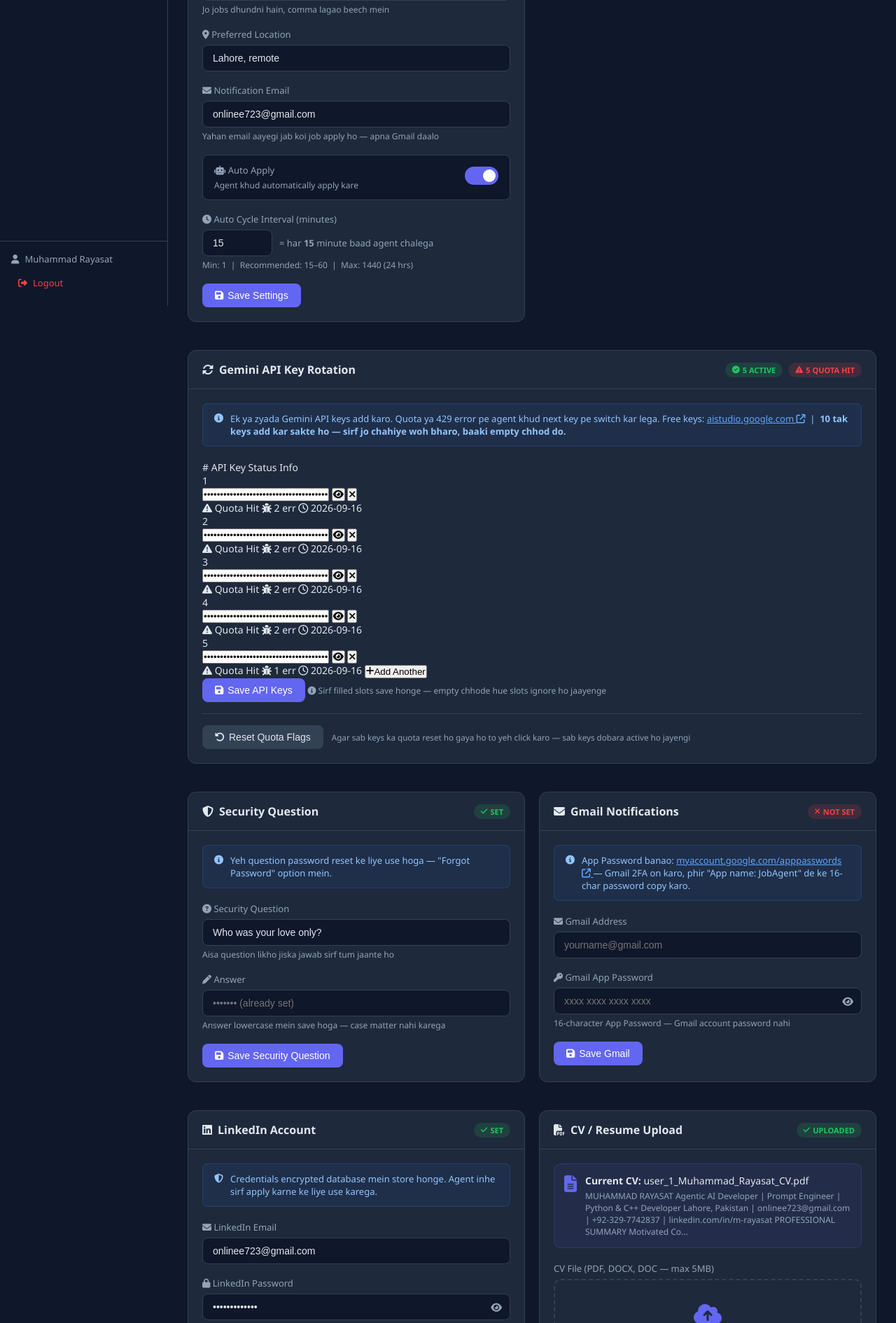
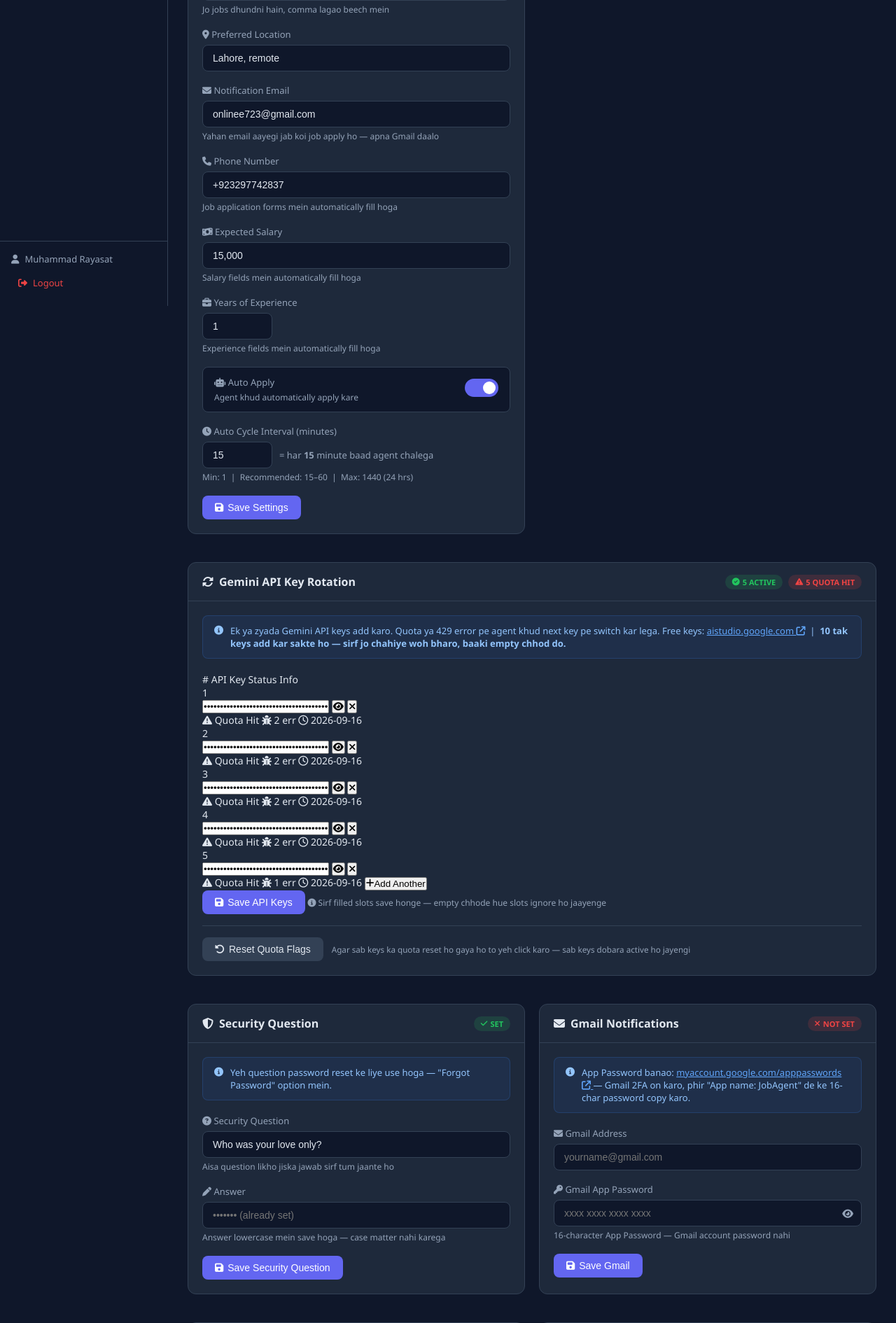
Before and after one commit to MuhammadRayasat/Job_Apply_Agent, a Flask app: page /setup in a window 1280 px wide. Shown: the part 363-2253 px from the top of the page at 70% size. Run offline with Flask 3, Linux system fonts and the light colour scheme; a user stored in the database is signed in; data comes from the database, SQL or seed files in the repository; both versions use the stored data as it was after the commit.

Commit message:
Added number and salary, experience

```diff
--- a/app.py
+++ b/app.py
@@ -271,6 +271,11 @@ def setup():
             notify_email = request.form.get("notify_email", "").strip().lower()
             auto_apply   = 1 if request.form.get("auto_apply") else 0
 
+            # Personal info fields
+            phone_number     = request.form.get("phone_number", "").strip()
+            expected_salary  = request.form.get("expected_salary", "").strip()
+            years_experience = request.form.get("years_experience", "").strip()
+
             # Auto cycle interval — .env file update karo
             cycle_minutes = request.form.get("cycle_minutes", "15").strip()
             try:
@@ -294,8 +299,9 @@ def setup():
                 pass
 
             db.execute(
-                "UPDATE users SET gemini_api_key=?, job_titles=?, location=?, notify_email=?, auto_apply=? WHERE id=?",
-                (api_key, job_titles, location, notify_email, auto_apply, session["user_id"])
+                "UPDATE users SET gemini_api_key=?, job_titles=?, location=?, notify_email=?, auto_apply=?, phone_number=?, expected_salary=?, years_experience=? WHERE id=?",
+                (api_key, job_titles, location, notify_email, auto_apply,
+                 phone_number, expected_salary, years_experience, session["user_id"])
             )
             db.commit()
             flash("Settings save ho gayi!", "success")
--- a/modules/database.py
+++ b/modules/database.py
@@ -91,6 +91,9 @@ def _migrate_db():
         "linkedin_password":  "ALTER TABLE users ADD COLUMN linkedin_password TEXT",
         "security_question":  "ALTER TABLE users ADD COLUMN security_question TEXT",
         "security_answer":    "ALTER TABLE users ADD COLUMN security_answer TEXT",
+        "phone_number":       "ALTER TABLE users ADD COLUMN phone_number TEXT",
+        "expected_salary":    "ALTER TABLE users ADD COLUMN expected_salary TEXT",
+        "years_experience":   "ALTER TABLE users ADD COLUMN years_experience TEXT",
     }
 
     for col, sql in migrations.items():
--- a/templates/setup.html
+++ b/templates/setup.html
@@ -54,6 +54,28 @@
                  value="{{ user.notify_email or '' }}"
                  placeholder="notifications@gmail.com" />
           <small>Yahan email aayegi jab koi job apply ho — apna Gmail daalo</small>
+        </div>
+        <div class="form-group">
+          <label><i class="fa-solid fa-phone"></i> Phone Number</label>
+          <input type="tel" name="phone_number"
+                 value="{{ user.phone_number or '' }}"
+                 placeholder="+923001234567" />
+          <small>Job application forms mein automatically fill hoga</small>
+        </div>
+        <div class="form-group">
+          <label><i class="fa-solid fa-money-bill-wave"></i> Expected Salary</label>
+          <input type="text" name="expected_salary"
+                 value="{{ user.expected_salary or '' }}"
+                 placeholder="e.g. 80000 ya 80,000 PKR" />
+          <small>Salary fields mein automatically fill hoga</small>
+        </div>
+        <div class="form-group">
+          <label><i class="fa-solid fa-briefcase"></i> Years of Experience</label>
+          <input type="number" name="years_experience"
+                 value="{{ user.years_experience or '' }}"
+                 placeholder="e.g. 2"
+                 min="0" max="50" style="width:100px;" />
+          <small>Experience fields mein automatically fill hoga</small>
         </div>
         <div class="form-group">
           <div class="toggle-row">
```
Also changed, not shown: modules/auto_apply.py (+19 -7 lines), data/jobagent.db, 2 other files.
